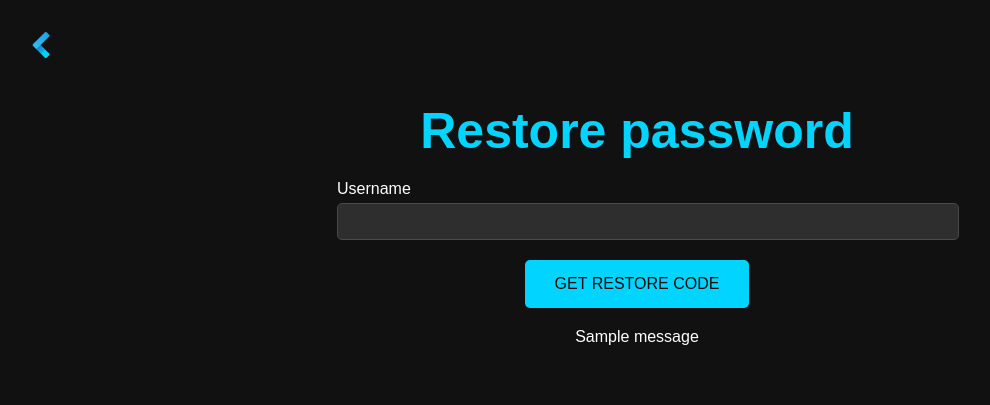
After one commit to estetiks/Bank, a Flask app: page /restore_password in a window 1280 px wide. The commit adds this page. Shown: the top 405 px of the page, without its empty margins (3-993 px from the left). Run offline with Flask 3, Linux system fonts and the light colour scheme; tables that the repository leaves empty hold one stand-in row (values such as "Sample post"); one stand-in notice (Sample message) is shown.

Commit message:
thried_commit

```diff
--- a/app/templates/login.html
+++ b/app/templates/login.html
@@ -36,6 +36,8 @@
         {% endwith %}
     </section>
     <footer>
+        <p>Forgot your password? | <a href="/restore_password">Restore password</a></p>
+        <br>
         <p>You don't have an account? | <a href="/register">Register</a></p>
     </footer>
     <script src="static/scripts/back.js"></script>
--- /dev/null
+++ b/app/templates/restore_password.html
@@ -0,0 +1,37 @@
+<!DOCTYPE html>
+<html lang="en">
+    <head>
+        <meta charset="UTF-8">
+        <meta name="viewport" content="width=device-width, initial-scale=1.0">
+        <title>Login</title>
+        <link rel="stylesheet" href="static/css/main.css">
+    </head>
+<body>
+    <button class="back" onclick="back()"></button>
+    <section id="input">
+        <h1>Restore password</h1>
+        <form method="POST">
+            <label for="username">Username</label>
+            <input type="text" id="username" name="username" required>
+
+            <button type="get code">get restore code</button>
+        </form>
+        {% with messages = get_flashed_messages(with_categories=true) %}
+            {% if messages %}
+                {% for category, message in messages %}
+                    {% if category == 'error' %}
+                    <div class="alert-error" role="alert">
+                        {{message}}
+                    </div>
+                    {% else %}
+                    <div class="alert-success" role="alert"></div>
+                        {{message}}
+                    </div>
+                    {% endif %}
+                {% endfor %}
+            {% endif %}
+        {% endwith %}
+    </section>
+    <script src="static/scripts/back.js"></script>
+</body>
+</html>
--- a/app/views.py
+++ b/app/views.py
@@ -3,10 +3,13 @@ import pickle
 import json
 import os
 from base64 import b64decode, b64encode
-from flask import render_template, redirect, request, flash, url_for,  abort, send_from_directory, session, jsonify, render_template_string
+from flask import render_template, redirect, request, flash, url_for,  abort, send_from_directory, session, jsonify, make_response
 from flask_sqlalchemy import SQLAlchemy
 from flask_login import LoginManager, UserMixin, login_required, login_user, logout_user, current_user
 import bcrypt
+from datetime import datetime, timedelta
+import hashlib
+import subprocess
 from app import rules
 
 EXCHANGE_RATES = {
@@ -129,6 +132,53 @@ def login():
             flash('Invalid login or password', category='error')
 
     return render_template('login.html')
+
+
+
+
+@app.route("/restore_password", methods=["GET","POST"])
+def restore_password():
+    if request.method == "POST":
+        username = request.form["username"]
+        user = Users.query.filter_by(username=username).first()
+        if user:
+            flash("The account recovery code has been sent to your email", category="success")
+            return redirect(f"/get_restore_code/{user.username}")
+        else:
+            flash("user not found", category="error")
+            return redirect(url_for("restore_password"))
+
+
+    return render_template("restore_password.html")
+
+
+@app.route("/get_restore_code/<string:username>", methods=["GET","POST"])
+def get_restore_code(username):
+    res = make_response(render_template("get_restore_code.html"))
+
+    expires = 60
+    expires_date = datetime.utcnow() + timedelta(seconds=expires)
+    generated_token = os.urandom(32)
+    generated_token = hashlib.sha256(generated_token).hexdigest()
+    res.set_cookie("token", generated_token, expires=expires_date)
+    try:
+        command =['app/share/login', username, 'standoff365@mail.ru']
+        result = subprocess.run(command, capture_output=True, text=True)
+        generate_code = result.stdout[:-1]
+        print(generate_code)
+    except:
+        print("error")
+    if request.method == "POST":
+        if request.form["code"] == generate_code and generated_token == request.cookies.get("token"):
+            return "SUCCESS"
+        else:
+            flash("INCORRECT CODE", category="error")
+
+
+    return res
+
+
+
 
 
 @app.route('/logout')
```
Also changed, not shown: app/templates/get_restore_code.html (added, +36 -0 lines), 3 other files.
